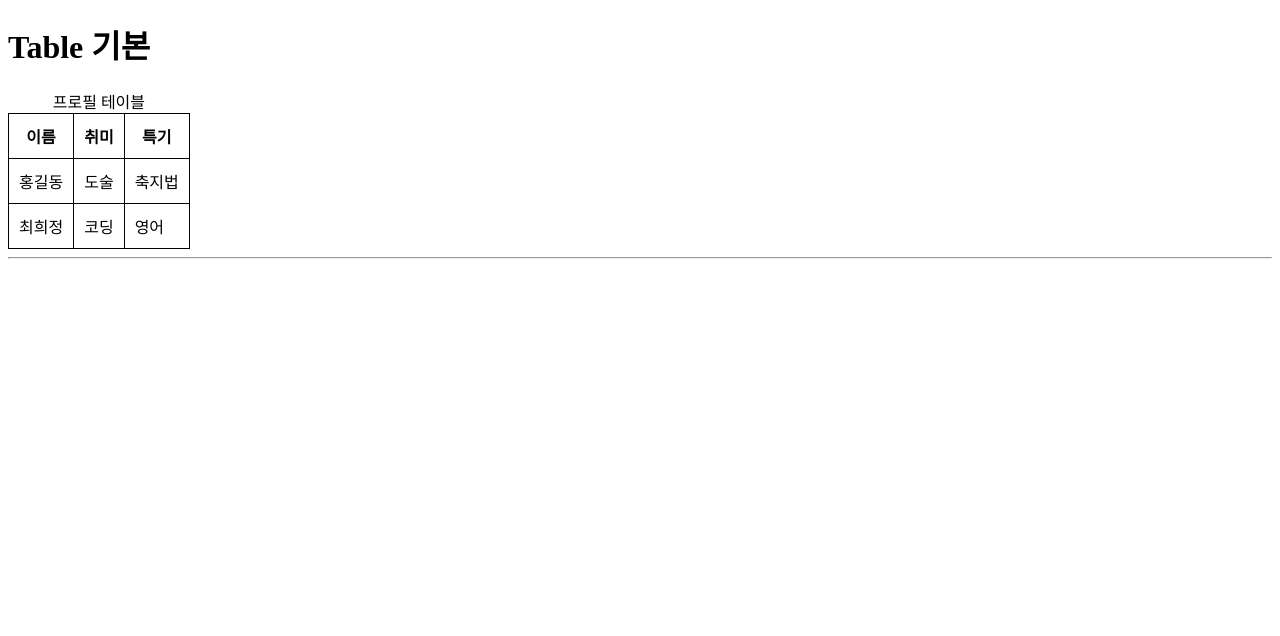
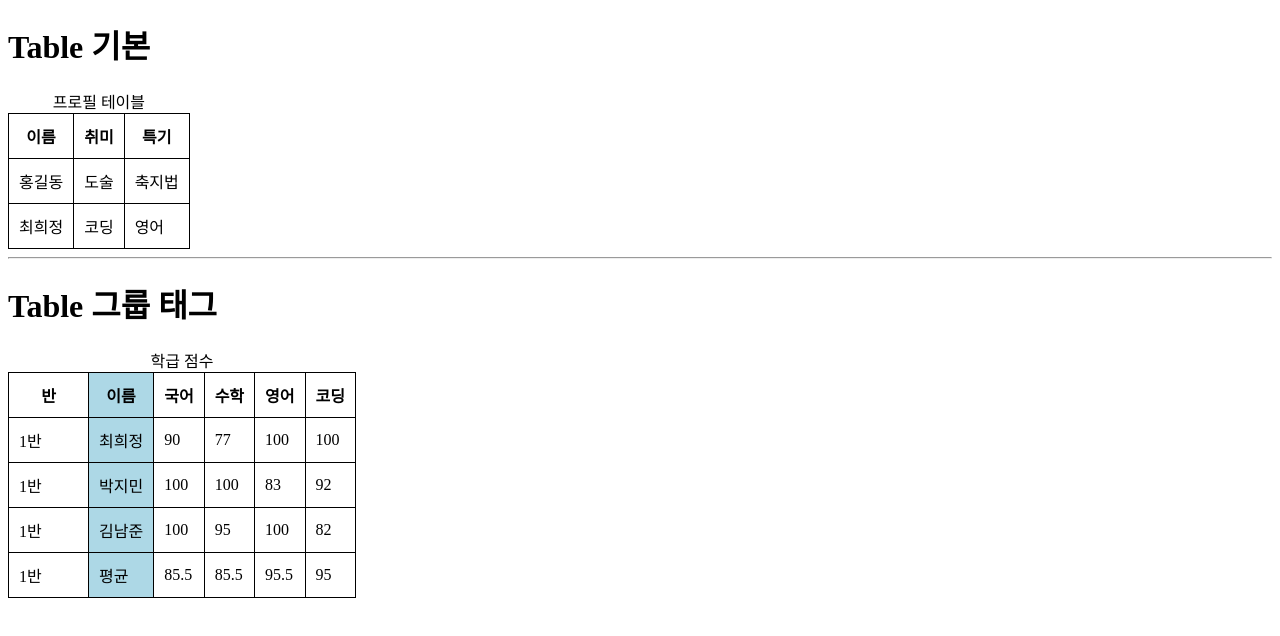
Before and after one commit to heeetc/header_responsive, a plain HTML site: page index.html in a window 1280 px wide. Drawn offline with Linux system fonts and the light colour scheme.

Commit message:
table 그룹태그

```diff
--- a/index.html
+++ b/index.html
@@ -14,6 +14,12 @@
       td {
         border: 1px solid black;
         padding: 10px;
+      }
+      .col1 {
+        width: 80px;
+      }
+      .col2 {
+        background-color: lightblue;
       }
     </style>
   </head>
@@ -40,5 +46,65 @@
       </tr>
     </table>
     <hr />
+    <h1>Table 그룹 태그</h1>
+    <table>
+      <caption>
+        학급 점수
+      </caption>
+      <colgroup>
+        <col class="col1" />
+        <col class="col2" />
+        <col class="col3" />
+        <col class="col4" />
+        <col class="col5" />
+        <col class="col6" />
+      </colgroup>
+      <thead>
+        <tr>
+          <th>반</th>
+          <th>이름</th>
+          <th>국어</th>
+          <th>수학</th>
+          <th>영어</th>
+          <th>코딩</th>
+        </tr>
+      </thead>
+      <tbody>
+        <tr>
+          <td>1반</td>
+          <td>최희정</td>
+          <td>90</td>
+          <td>77</td>
+          <td>100</td>
+          <td>100</td>
+        </tr>
+        <tr>
+          <td>1반</td>
+          <td>박지민</td>
+          <td>100</td>
+          <td>100</td>
+          <td>83</td>
+          <td>92</td>
+        </tr>
+        <tr>
+          <td>1반</td>
+          <td>김남준</td>
+          <td>100</td>
+          <td>95</td>
+          <td>100</td>
+          <td>82</td>
+        </tr>
+      </tbody>
+      <tfoot>
+        <tr>
+          <td>1반</td>
+          <td>평균</td>
+          <td>85.5</td>
+          <td>85.5</td>
+          <td>95.5</td>
+          <td>95</td>
+        </tr>
+      </tfoot>
+    </table>
   </body>
 </html>
```
